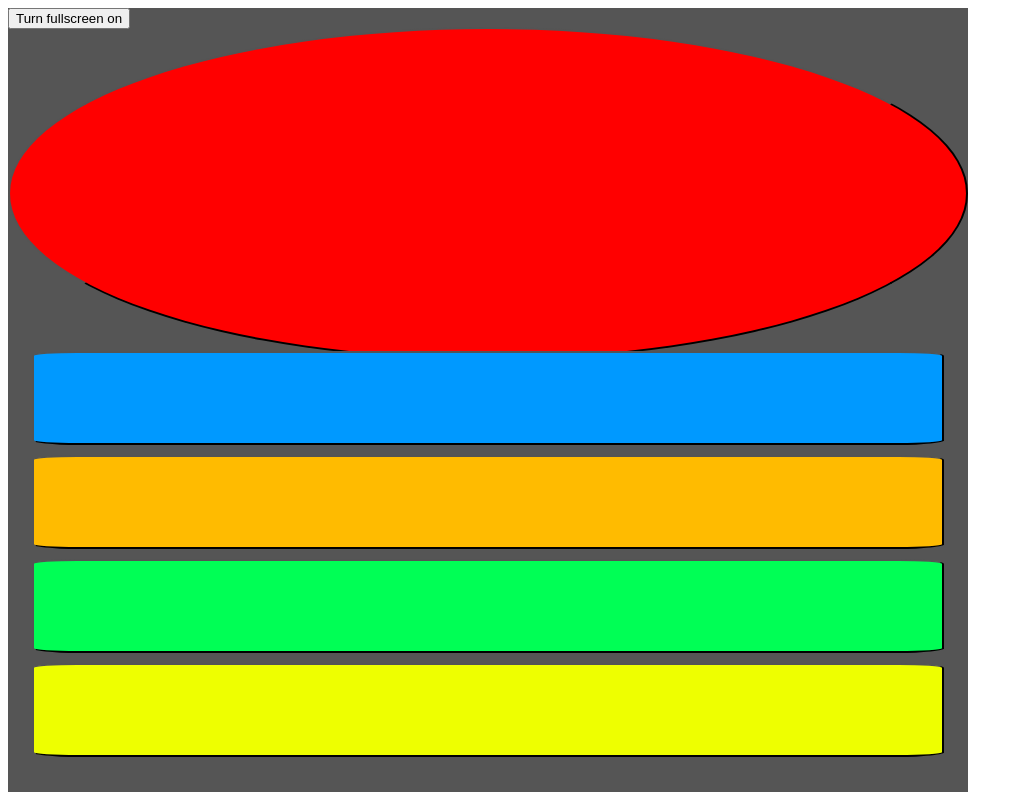
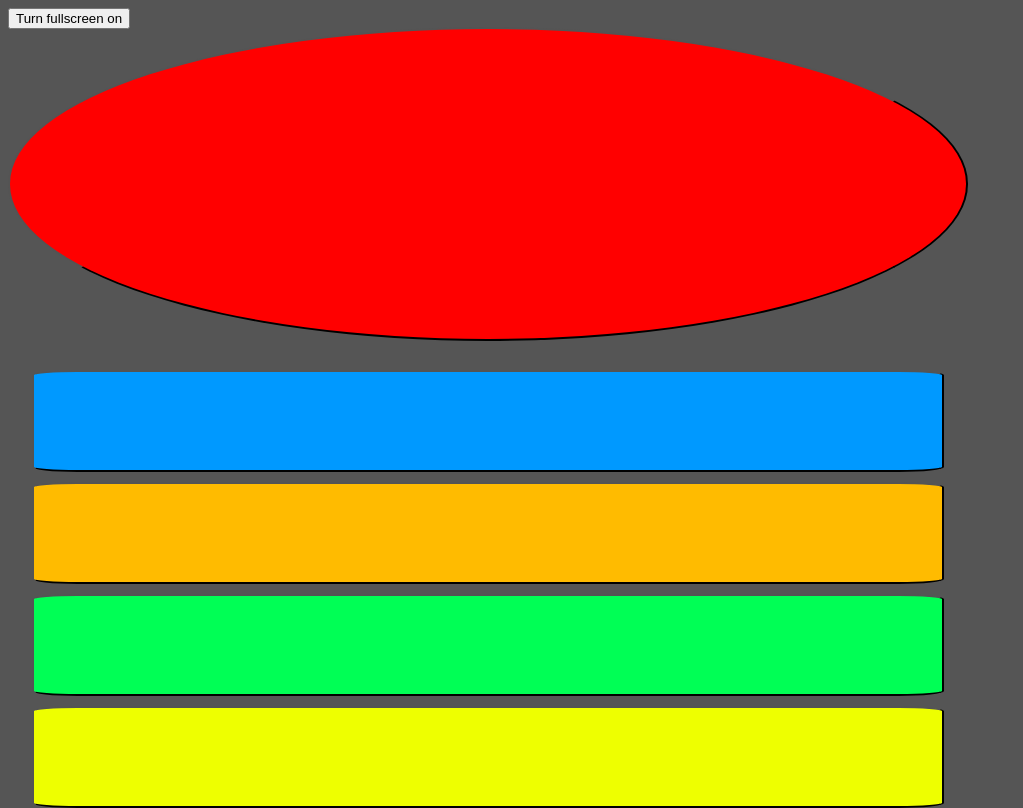
Before and after one commit to DanTarl/buzz-controller-web-app, a Flask app: page /buzz/buttons/1 in a window 1280 px wide. Shown: the whole page, without its empty margins (0-1023 px from the left). Run offline with Flask 2, Linux system fonts and the light colour scheme.

Commit message:
Made some visual adjustments

```diff
--- a/templates/buttons.html
+++ b/templates/buttons.html
@@ -39,14 +39,17 @@
     }
   </script>
   <style>
+    html {
+      background-color: #555;
+    }
     .container {
       height: 100%;
       max-width: 960px;
       position: relative;
-      background-color: #555;
     }
     .square {
       padding-top: 2%;
+      padding-bottom: 2%;
       height: 40%;
       width: 100%;
       position: relative;
@@ -57,10 +60,9 @@
       background-color: #ff0000;
       display: inline-block;
       border-radius: 50%;
-      position: absolute;
     }
     .rectangle {
-      height: 12%;
+      height: 13%;
       width: 100%;
       display: flex;
       position: relative;
@@ -72,7 +74,6 @@
       height: 100%;
       width: 95%;
       border-radius: 5%;
-      position: absolute;
       margin: 0 auto;
       display: block;
     }
```
